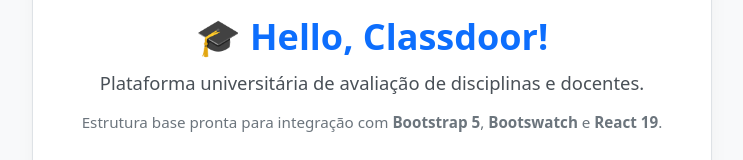
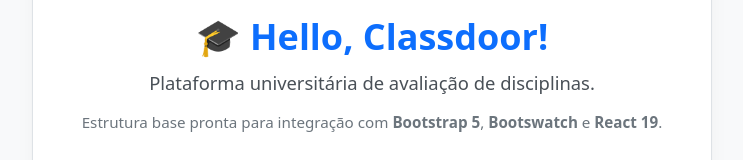
Before and after one commit to Gabriel-Aragao/classdoor-frontend, a React (Vite) app: page / in a window 1280 px wide. Shown: the part 323-483 px from the top of the page, without its empty margins (268-1011 px from the left). Built offline with nearby package versions, Linux system fonts and the light colour scheme.

Commit message:
Fix text formatting in App component

```diff
--- a/src/App.jsx
+++ b/src/App.jsx
@@ -8,7 +8,7 @@ function App() {
           <div className="badge">Classdoor • Frontend</div>
           <h1>🎓 Hello, Classdoor!</h1>
           <p className="subtitle">
-            Plataforma universitária de avaliação de disciplinas e docentes.
+            Plataforma universitária de avaliação de disciplinas.
           </p>
           <p className="description">
             Estrutura base pronta para integração com <strong>Bootstrap 5</strong>, <strong>Bootswatch</strong> e <strong>React 19</strong>.
```
